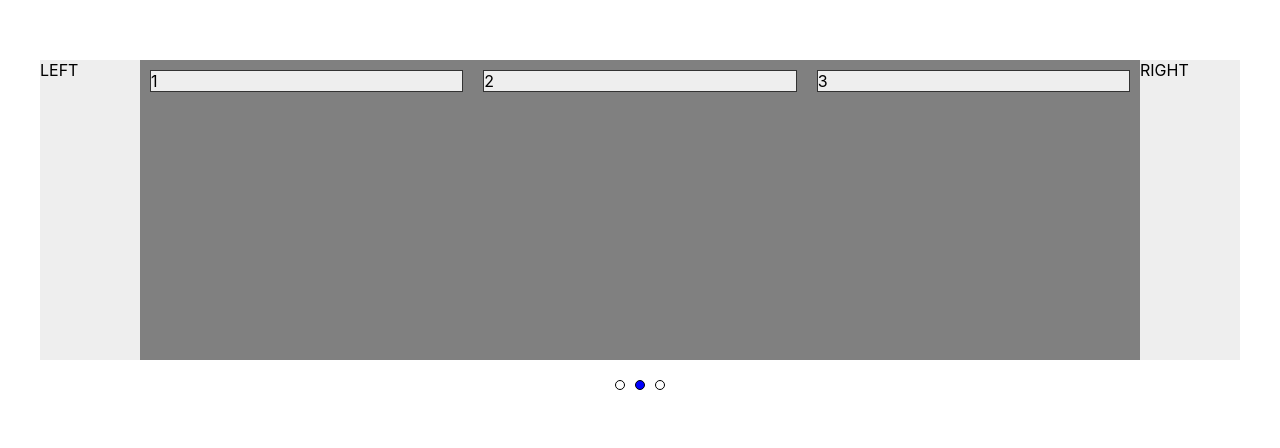
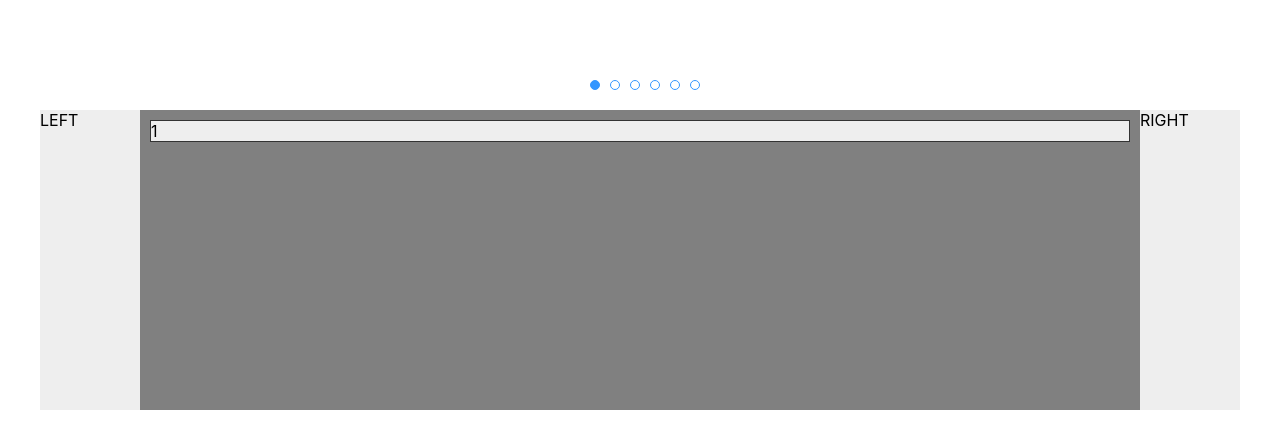
Before and after one commit to aravindmv97/react-caroslide, a React (Create React App) app: page / in a window 1280 px wide. Shown: the part 190-638 px from the top of the page. Built offline with nearby package versions, Linux system fonts and the light colour scheme.

Commit message:
Dot navigation added

```diff
--- a/src/App.tsx
+++ b/src/App.tsx
@@ -11,8 +11,7 @@ const App: React.FC = () => {
         useCustomArrows={true}
         customLeftArrow={<div style={{ width: "100px" }}>LEFT</div>}
         customRightArrow={<div style={{ width: "100px" }}>RIGHT</div>}
-        singleItem={false}
-        itemCount={3}
+        singleItem={true}
         singleItemScroll={false}
         hoveredArrows={true}
         arrowPositionUtils={{
@@ -21,7 +20,7 @@ const App: React.FC = () => {
         }}
         useDynamicWidth={true}
         sliderDots={true}
-        sliderDotsPosition="bottom"
+        sliderDotsPosition="top"
       >
         <div>1</div>
         <div>2</div>
--- a/src/components/Slider/index.tsx
+++ b/src/components/Slider/index.tsx
@@ -1,4 +1,4 @@
-import React, { FC, useState, useEffect } from "react";
+import React, { FC, SFC, useState, useEffect } from "react";
 import styled from "styled-components";
 
 import { ImageWrapper } from "../Generics";
@@ -87,18 +87,17 @@ const DotsWrapper = styled.div`
   align-items: center;
   margin: 20px 0;
 
-  & > div:nth-child(2),
-  div:nth-child(3) {
+  & > div {
     margin-left: 10px;
   }
 `;
 
-const Dot = styled.div<{ active?: Boolean }>`
+const Dot = styled.div<{ active?: boolean }>`
   height: 10px;
   width: 10px;
   border-radius: 50%;
-  border: 1px solid #000;
-  background: ${props => (props.active ? "blue" : "#fff")};
+  border: 1px solid #3396ff;
+  background: ${props => (props.active ? "#3396FF" : "#fff")};
 `;
 
 interface ArrowPositionUtilProps {
@@ -108,18 +107,19 @@ interface ArrowPositionUtilProps {
 
 interface SliderProps {
   children: React.ReactElement[];
-  singleItem?: Boolean;
-  multipleItems?: Boolean;
+  singleItem?: boolean;
+  multipleItems?: boolean;
   itemCount?: number;
-  singleItemScroll?: Boolean;
-  useDynamicWidth?: Boolean;
-  hoveredArrows?: Boolean;
+  singleItemScroll?: boolean;
+  useDynamicWidth?: boolean;
+  hoveredArrows?: boolean;
   arrowPositionUtils?: ArrowPositionUtilProps | undefined;
-  useCustomArrows?: Boolean;
+  useCustomArrows?: boolean;
   customLeftArrow?: React.ReactElement;
   customRightArrow?: React.ReactElement;
-  sliderDots?: Boolean;
+  sliderDots?: boolean;
   sliderDotsPosition?: string;
+  infiniteSlides?: boolean;
 }
 
 export const Slider: FC<SliderProps> = ({
@@ -140,16 +140,46 @@ export const Slider: FC<SliderProps> = ({
   const [diff, setDIff] = useState(0);
   const [divHolded, setDivHolder] = useState(false);
 
-  function left() {
-    document.getElementById("container")!.scrollLeft -= document.getElementById(
+  const configUtils = {
+    itemWrapperWidth: singleItem
+      ? "100%"
+      : `${itemCount ? 100 / itemCount : 3}%`,
+    containerDisplay: hoveredArrows ? "flex" : "grid",
+    arrowPositions: hoveredArrows ? "absolute" : "inherit"
+  };
+
+  const leftArrowTop = arrowPositionUtils!.leftArrow.top;
+  const leftArrowLeft = arrowPositionUtils!.leftArrow.left;
+  const rightArrowTop = arrowPositionUtils!.rightArrow.top;
+  const rightArrowRight = arrowPositionUtils!.rightArrow.right;
+
+  const dotCount =
+    children && singleItem
+      ? children.length
+      : itemCount
+      ? Math.ceil(children.length / itemCount)
+      : 1;
+  const [dotsActiveFlags, setDotsActiveFlags] = useState(
+    new Array(dotCount).fill(true, 0, 1).fill(false, 1, dotCount)
+  );
+  const [activeDotIndex, setActiveDotIndex] = useState(0);
+
+  function left(selectedDotsDiff?: number): void {
+    let offsetWidth = document.getElementById(
       useDynamicWidth || !singleItemScroll ? "container" : "item"
     )!.offsetWidth;
+    document.getElementById("container")!.scrollLeft -= selectedDotsDiff
+      ? offsetWidth * selectedDotsDiff
+      : offsetWidth;
   }
 
-  function right() {
-    document.getElementById("container")!.scrollLeft += document.getElementById(
+  function right(selectedDotsDiff?: number): void {
+    let offsetWidth = document.getElementById(
       useDynamicWidth || !singleItemScroll ? "container" : "item"
     )!.offsetWidth;
+    document.getElementById("container")!.scrollLeft += selectedDotsDiff
+      ? offsetWidth * selectedDotsDiff
+      : offsetWidth;
   }
 
   function selectStartPos(e: React.MouseEvent<HTMLDivElement>) {
@@ -169,6 +199,22 @@ export const Slider: FC<SliderProps> = ({
     }
   }
 
+  function dotClickSlide(dotIndex: number): void {
+    if (activeDotIndex + 1 === dotIndex || activeDotIndex - 1 === dotIndex) {
+      activeDotIndex < dotIndex ? right() : left();
+    } else {
+      activeDotIndex < dotIndex
+        ? right(Math.abs(activeDotIndex - dotIndex))
+        : left(Math.abs(activeDotIndex - dotIndex));
+    }
+    let dotFlags = dotsActiveFlags;
+    dotFlags
+      .fill(false, 0, dotsActiveFlags.length)
+      .fill(true, dotIndex, dotIndex + 1);
+    setActiveDotIndex(dotIndex);
+    setDotsActiveFlags(dotFlags);
+  }
+
   useEffect(() => {
     if (useCustomArrows && customLeftArrow) {
       let leftCustomArrowChild = document.getElementById("leftCustomArrow");
@@ -176,7 +222,6 @@ export const Slider: FC<SliderProps> = ({
         leftCustomArrowChild.childNodes[0].addEventListener("click", () => {
           left();
         });
-        console.log(leftCustomArrowChild.childNodes);
       }
     }
     if (useCustomArrows && customRightArrow) {
@@ -185,32 +230,14 @@ export const Slider: FC<SliderProps> = ({
         rightCustomArrowChild.childNodes[0].addEventListener("click", () => {
           right();
         });
-        console.log(rightCustomArrowChild.childNodes);
       }
     }
   }, []);
 
-  const configUtils = {
-    itemWrapperWidth: singleItem
-      ? "100%"
-      : `${itemCount ? 100 / itemCount : 3}%`,
-    containerDisplay: hoveredArrows ? "flex" : "grid",
-    arrowPositions: hoveredArrows ? "absolute" : "inherit"
-  };
-
-  const leftArrowTop = arrowPositionUtils!.leftArrow.top;
-  const leftArrowLeft = arrowPositionUtils!.leftArrow.left;
-  const rightArrowTop = arrowPositionUtils!.rightArrow.top;
-  const rightArrowRight = arrowPositionUtils!.rightArrow.right;
-
   return (
     <>
       {sliderDots && sliderDotsPosition === "top" ? (
-        <DotsWrapper>
-          <Dot active={true} />
-          <Dot />
-          <Dot />
-        </DotsWrapper>
+        <Dots dotsActiveFlags={dotsActiveFlags} dotClickSlide={dotClickSlide} />
       ) : null}
       <SliderContainer display={configUtils.containerDisplay}>
         {useCustomArrows && customLeftArrow ? (
@@ -257,13 +284,28 @@ export const Slider: FC<SliderProps> = ({
         )}
       </SliderContainer>
       {sliderDots && sliderDotsPosition === "bottom" ? (
-        <DotsWrapper>
-          <Dot />
-          <Dot active={true} />
-          <Dot />
-        </DotsWrapper>
+        <Dots dotsActiveFlags={dotsActiveFlags} dotClickSlide={dotClickSlide} />
       ) : null}
     </>
+  );
+};
+
+interface DotsProps {
+  dotsActiveFlags: boolean[];
+  dotClickSlide: (dotIndex: number) => void;
+}
+
+const Dots: SFC<DotsProps> = ({ dotsActiveFlags, dotClickSlide }) => {
+  return (
+    <DotsWrapper>
+      {dotsActiveFlags.map((activeFlag, dotIndex) => (
+        <Dot
+          key={dotIndex}
+          active={activeFlag}
+          onClick={() => dotClickSlide(dotIndex)}
+        />
+      ))}
+    </DotsWrapper>
   );
 };
 
```
